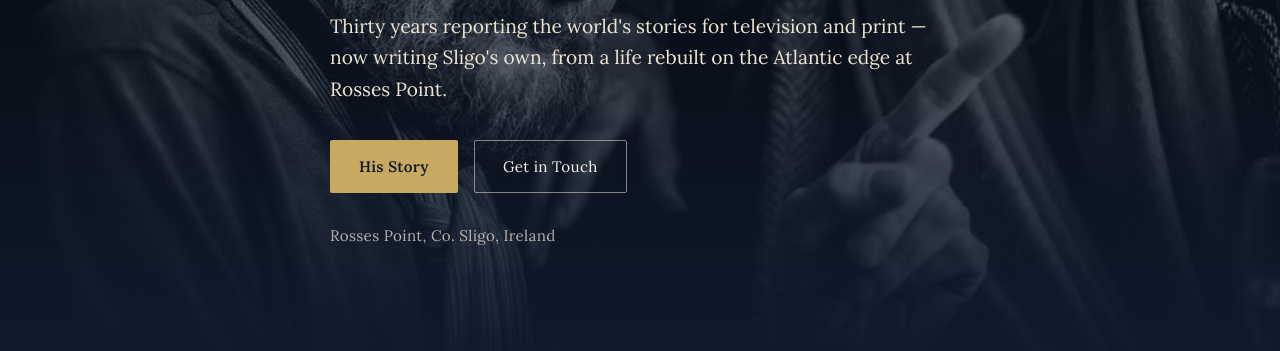
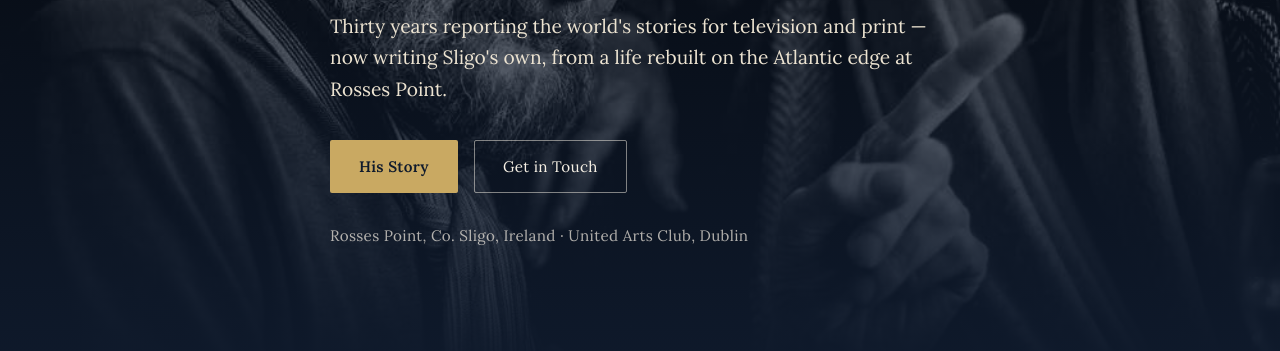
Before and after one commit to kevinr20041/KieranDevaney, a plain HTML site: page index.html in a window 1280 px wide. Shown: the part 449-800 px from the top of the page. Drawn offline with nearby package versions, Linux system fonts and the light colour scheme; a web font is replaced by a local one.

Commit message:
Add United Arts Club, Dublin alongside Rosses Point location

```diff
--- a/index.html
+++ b/index.html
@@ -64,7 +64,7 @@
         <a href="#about" class="btn btn-primary">His Story</a>
         <a href="#contact" class="btn btn-ghost">Get in Touch</a>
       </div>
-      <p class="hero-location">Rosses Point, Co. Sligo, Ireland</p>
+      <p class="hero-location">Rosses Point, Co. Sligo, Ireland &middot; United Arts Club, Dublin</p>
     </div>
   </section>
 
@@ -276,7 +276,7 @@
           </span>
         </a>
       </div>
-      <p class="hero-location contact-location">Rosses Point, Co. Sligo, Ireland</p>
+      <p class="hero-location contact-location">Rosses Point, Co. Sligo, Ireland &middot; United Arts Club, Dublin</p>
     </div>
   </section>
 
```
